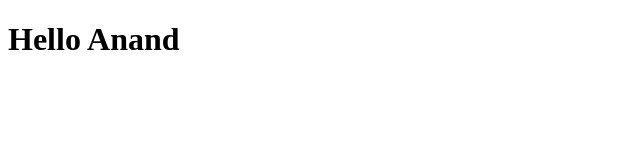
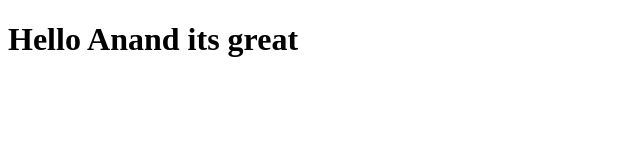
Before and after one commit to ana1993/coursera-test, a plain HTML site: page site/index.html in a window 1280 px wide. Shown: the whole page, without its empty margins (0-640 px from the left). Drawn offline with Linux system fonts and the light colour scheme.

Commit message:
small addition

```diff
--- a/site/index.html
+++ b/site/index.html
@@ -4,6 +4,6 @@
   	<title>Hello Coursera</title>
   </head>
   <body>
-  	<h1>Hello Anand</h1>
+  	<h1>Hello Anand its great</h1>
   </body>
   </html>
```
